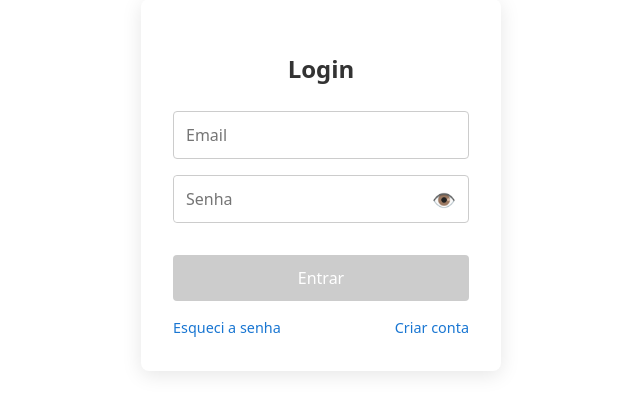
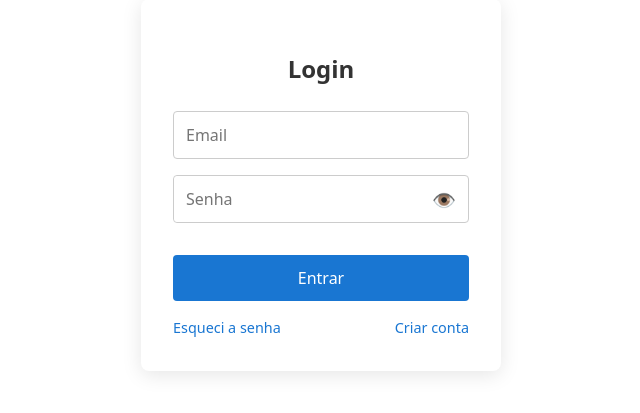
Before and after one commit to allysonrcs/simmed_life_doctor, a React (Vite) app: page / in a window 1280 px wide. Shown: the part 247-660 px from the top of the page, without its empty margins (319-959 px from the left). Built offline with nearby package versions, Linux system fonts and the light colour scheme; no server answers.

Commit message:
Allow login without notification token

```diff
--- a/src/pages/Login/index.jsx
+++ b/src/pages/Login/index.jsx
@@ -104,8 +104,8 @@ export default function Login() {
 
         <button
           onClick={handleLogin}
-          disabled={!fcmToken && !loadingToken}
-          className={`button ${(!fcmToken && !loadingToken) ? 'disabled' : ''}`}
+          disabled={loadingToken}
+          className={`button ${loadingToken ? 'disabled' : ''}`}
           type="button"
         >
           {loadingToken ? 'Carregando...' : 'Entrar'}
```
